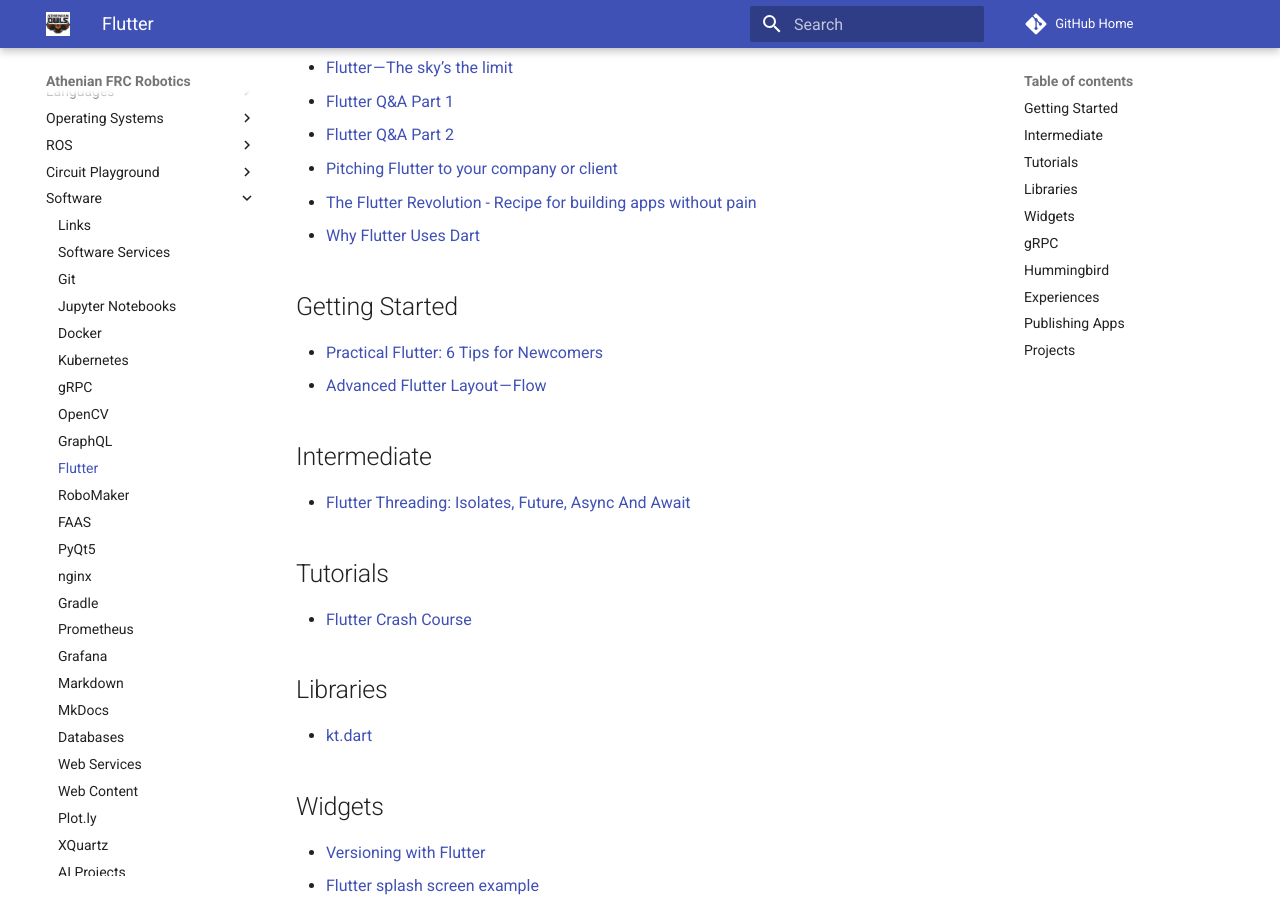
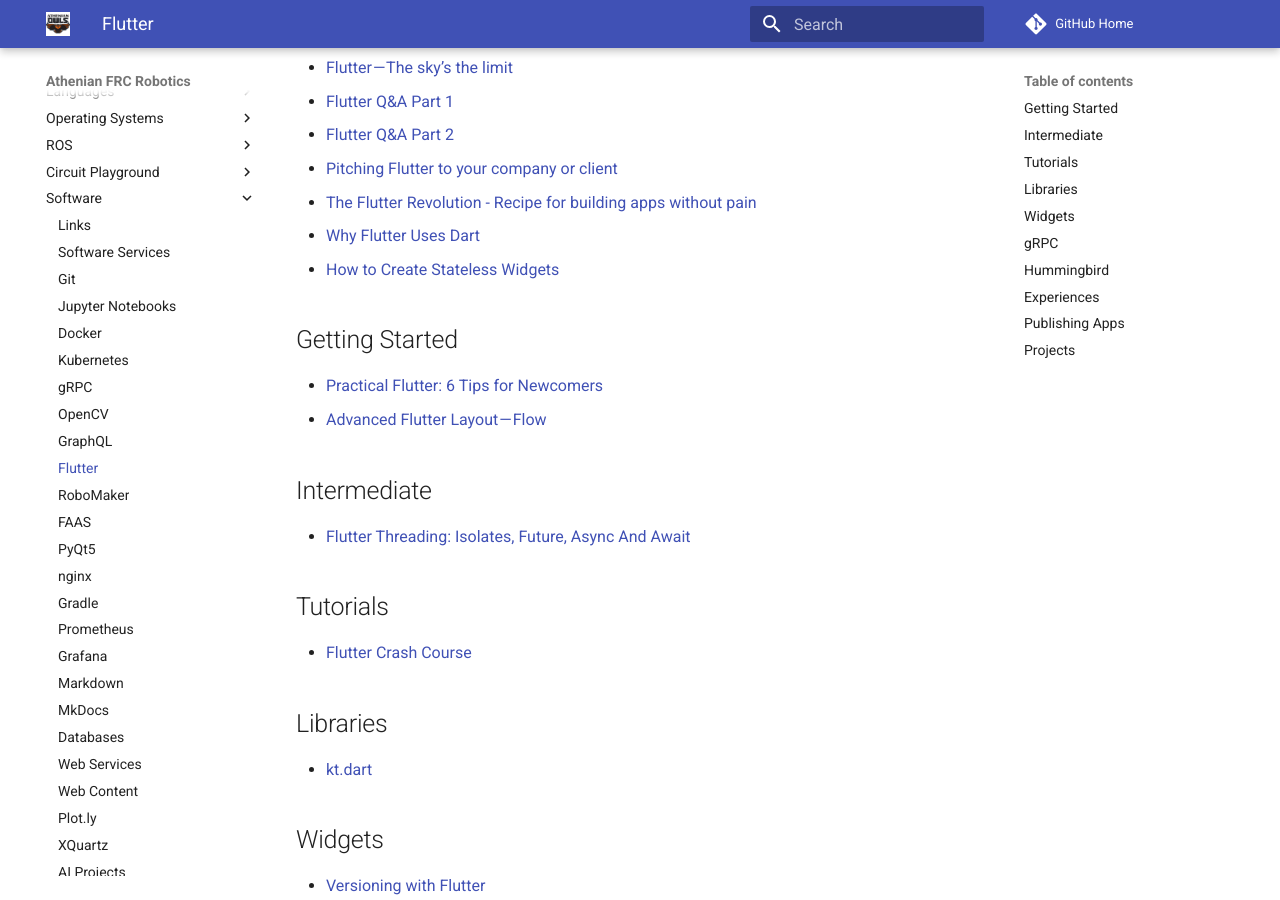
Before and after one commit to athenian-robotics/athenian-robotics-mkdocs, an MkDocs documentation site: the page built from docs/flutter.md, in a window 1280 px wide and 900 px high, scrolled down 326 px. Built offline with MkDocs 1.6.1 and Material for MkDocs 9.7.7, drawn with Linux system fonts in a browser that asks for light colours; comment, search, counter and statistics services are not loaded.

Commit message:
Update docs

```diff
--- a/docs/flutter.md
+++ b/docs/flutter.md
@@ -12,6 +12,7 @@
 * [Pitching Flutter to your company or client](https://medium.com/flutter-io/https-medium-com-flutter-io-pitching-flutter-2d4f494e47d1)
 * [The Flutter Revolution - Recipe for building apps without pain](https://speakerdeck.com/shuaib/the-flutter-revolution-recipe-for-building-apps-without-pain)
 * [Why Flutter Uses Dart](https://hackernoon.com/why-flutter-uses-dart-dd635a054ebf)
+* [How to Create Stateless Widgets](https://medium.com/flutter-io/how-to-create-stateless-widgets-6f33931d859)
 
 ## Getting Started
 * [Practical Flutter: 6 Tips for Newcomers](https://hackernoon.com/practical-flutter-my-personal-6-tips-for-newcomers-dfbe44a29246)
```
Also changed, not shown: docs/kotlin.md (+1 -0 lines).
